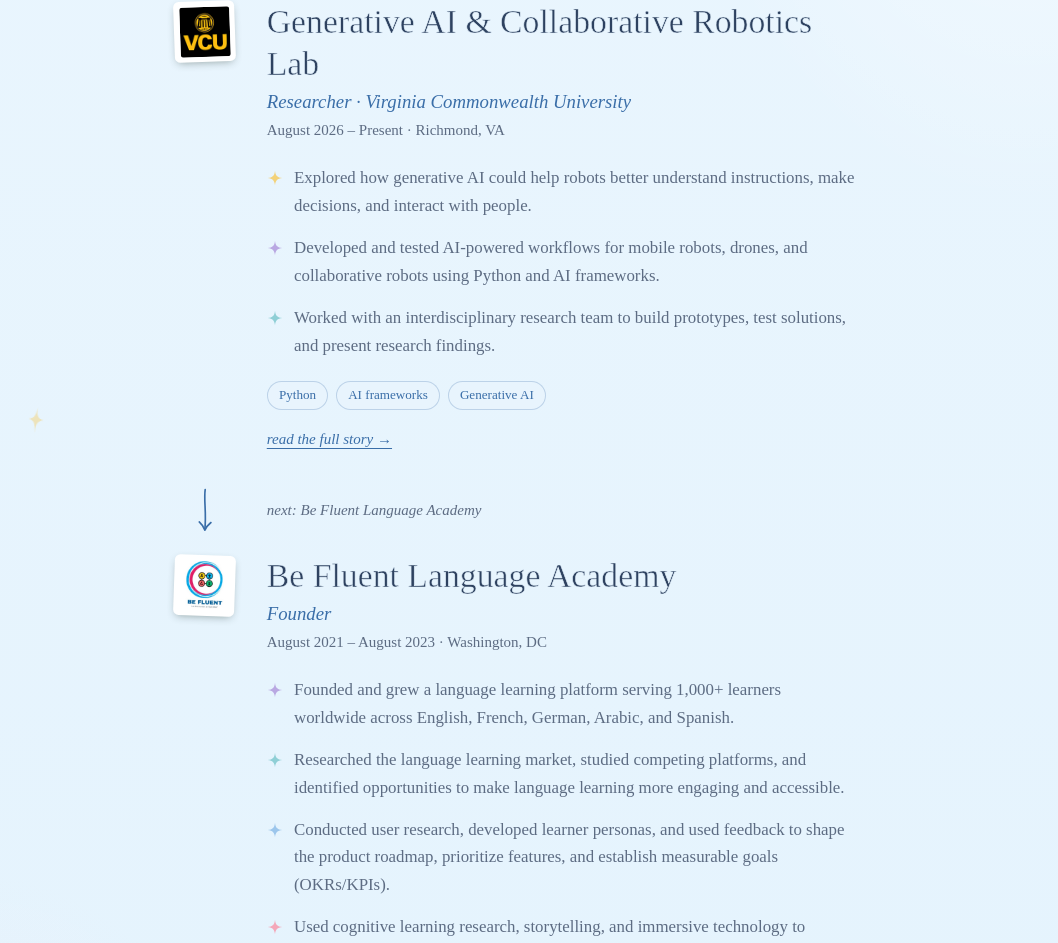
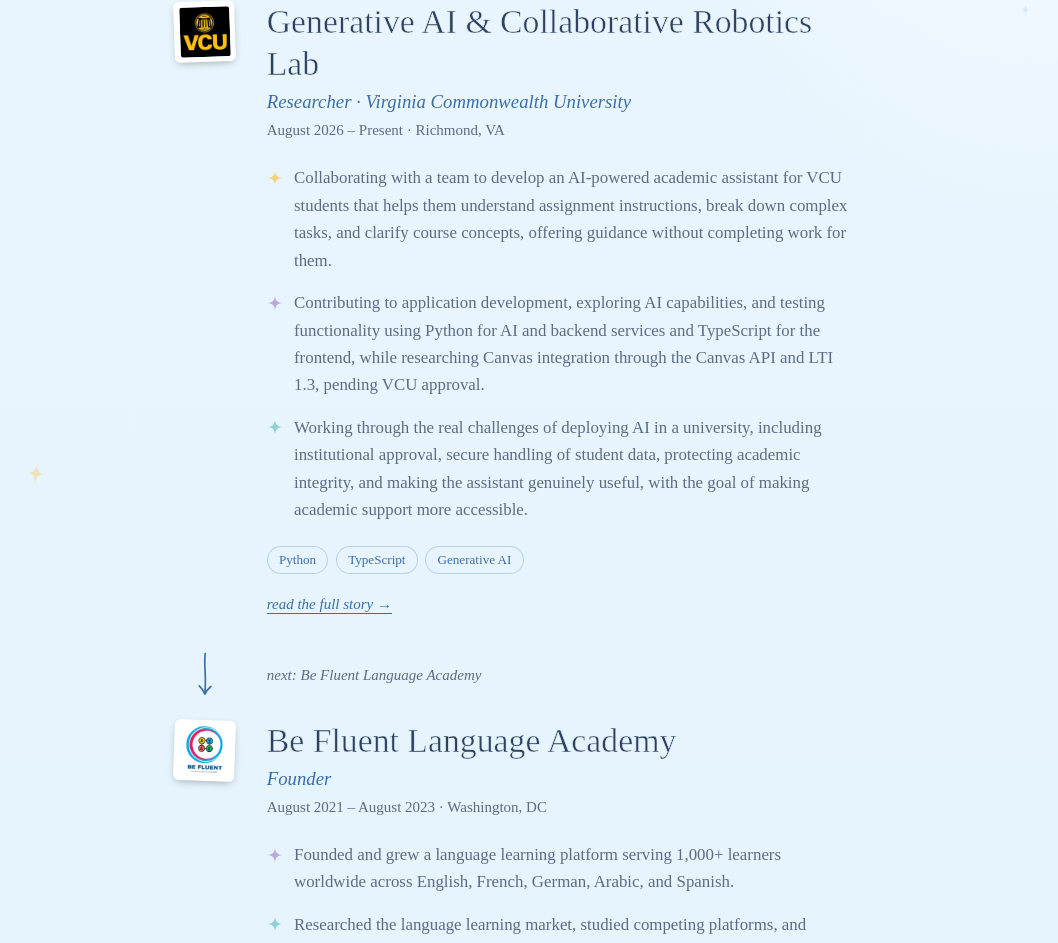
Before and after one commit to JodyAbdulrazek/nextjs-boilerplate, a Next.js app: page / in a window 1280 px wide. Shown: the part 1953-2896 px from the top of the page, without its empty margins (126-1184 px from the left). Built offline with nearby package versions, Linux system fonts and the light colour scheme.

Commit message:
Refine the Gen AI Lab experience around the VCU academic assistant
Co-Authored-By: Claude Opus 5.5 <noreply@anthropic.com>

```diff
--- a/app/data/work.ts
+++ b/app/data/work.ts
@@ -96,23 +96,36 @@ export const experiences: Work[] = [
     location: "Richmond, VA",
     dates: "August 2026 – Present",
     color: "#C9B8F0",
-    tagline: "Helping robots understand instructions and interact with people",
+    tagline: "Building a responsible AI academic assistant for VCU students",
     story: [
       {
-        heading: "What I explored",
-        items: ["Explored how generative AI could help robots better understand instructions, make decisions, and interact with people."],
+        heading: "What I worked on",
+        items: [
+          "Collaborating with a team to develop an AI-powered academic assistant for VCU students that helps them understand assignment instructions, break down complex tasks, and clarify course concepts, offering guidance without completing work for them.",
+        ],
       },
       {
         heading: "What I built",
-        items: ["Developed and tested AI-powered workflows for mobile robots, drones, and collaborative robots using Python and AI frameworks."],
+        items: [
+          "Contributing to application development, exploring AI capabilities, and testing functionality using Python for AI and backend services and TypeScript for the frontend, while researching Canvas integration through the Canvas API and LTI 1.3, pending VCU approval.",
+        ],
       },
       {
-        heading: "What I worked on",
-        items: ["Worked with an interdisciplinary research team to build prototypes, test solutions, and present research findings."],
+        heading: "What I explored",
+        items: [
+          "Working through the real challenges of deploying AI in a university, including institutional approval, secure handling of student data, protecting academic integrity, and making the assistant genuinely useful, with the goal of making academic support more accessible.",
+        ],
       },
     ],
-    tech: ["Python", "AI frameworks", "Generative AI"],
-    skills: ["Research", "Prototyping", "Testing", "Interdisciplinary collaboration", "Presenting findings"],
+    tech: ["Python", "TypeScript", "Generative AI"],
+    skills: [
+      "Application development",
+      "Exploring AI capabilities",
+      "Testing",
+      "Canvas integration research",
+      "Responsible AI in education",
+      "Team collaboration",
+    ],
   },
   {
     slug: "be-fluent",
```
